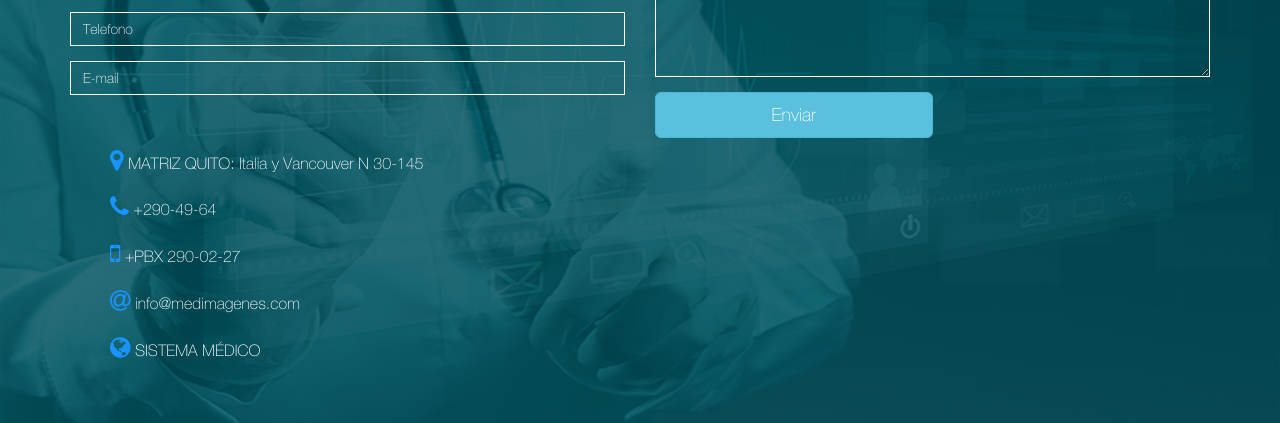
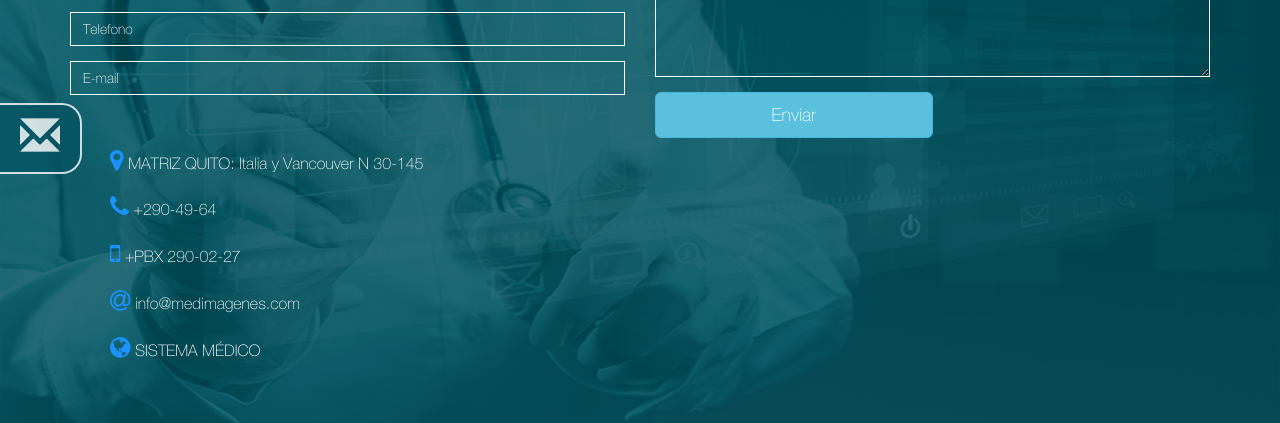
Before and after one commit to ricardodaniel83/web_medimagen, a website: page index.html in a window 1280 px wide. Shown: the part 377-800 px from the top of the page. Drawn offline with nearby package versions, Linux system fonts and the light colour scheme; some packages are replaced by stand-ins of ours; no server answers; a script that the page names is missing; files whose address does not match are found by name.

Commit message:
boton mail

```diff
--- a/app/layout/menu/sideMenu.html
+++ b/app/layout/menu/sideMenu.html
@@ -87,3 +87,7 @@
 		</div><!-- /.navbar-collapse -->
 	</div>
 </nav>
+
+<div style="position:fixed; z-index:1; top:60% ">
+  <a href="mailto:info@medimagenes.ec" class="boton-mail"><span class="glyphicon glyphicon-envelope" aria-hidden="true"></span></a>
+</div>
--- a/css/style-theme.css
+++ b/css/style-theme.css
@@ -384,6 +384,24 @@ footer{
    color: #00afce;
 }
 
+.boton-mail{
+  color:#fff;
+  font-size:40px;
+  padding:5px 20px;
+  border-bottom: 2px solid #fff;
+  border-top: 2px solid #fff;
+  border-right: 2px solid #fff;
+  border-radius: 0px 20px 20px 0px;
+  display:block;
+  background-color: #055463;
+  opacity: 0.8;
+  filter: alpha(opacity=80);
+}
+
+.boton-mail:hover{
+  color:#00d0f4;
+}
+
 
 @media screen and (max-width: 768px) and (min-width: 10px) {
 
```
